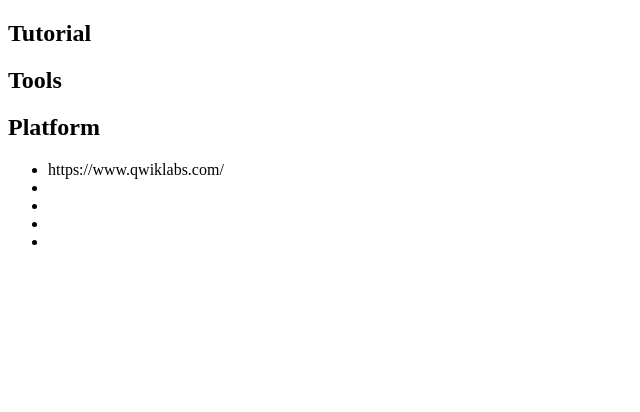
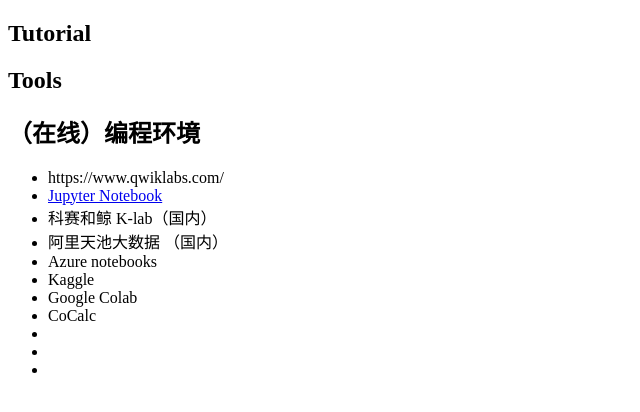
Before and after one commit to wilde/wilde.github.io, a plain HTML site: page big_data_study.html in a window 1280 px wide. Shown: the whole page, without its empty margins (0-640 px from the left). Drawn offline with Linux system fonts and the light colour scheme.

Commit message:
Create big_data_study.html

```diff
--- a/big_data_study.html
+++ b/big_data_study.html
@@ -9,10 +9,16 @@
 <body>
     <h2>Tutorial</h2>
     <h2>Tools</h2>
-    <h2>Platform</h2>
+    <h2>（在线）编程环境</h2>
     <ul>
         <li>https://www.qwiklabs.com/</li>
-        <li></li>
+        <li><a href="https://jupyter.org/">Jupyter Notebook</a></li>
+        <li>科赛和鲸 K-lab（国内）</li>
+        <li>阿里天池大数据 （国内）</li>
+        <li>Azure notebooks</li>
+        <li>Kaggle</li>
+        <li>Google Colab</li>
+        <li>CoCalc</li>
         <li></li>
         <li></li>
         <li></li>
```
